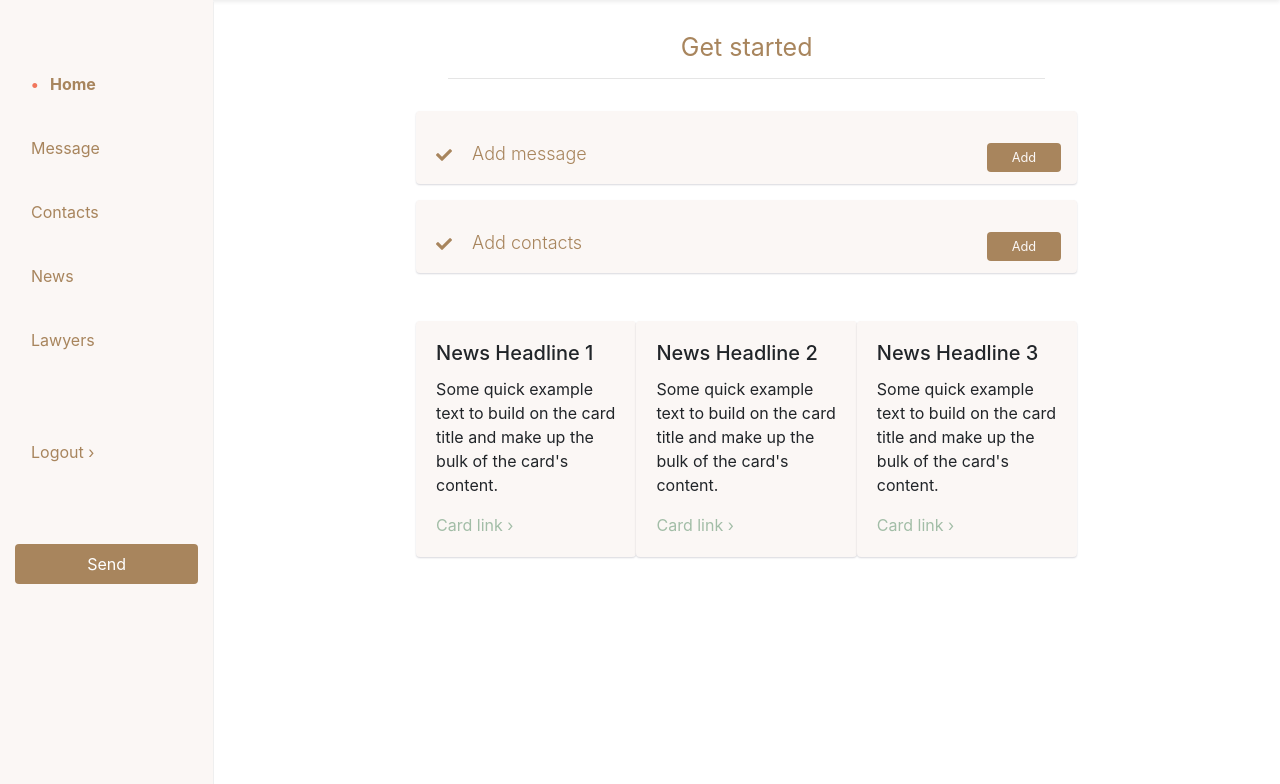
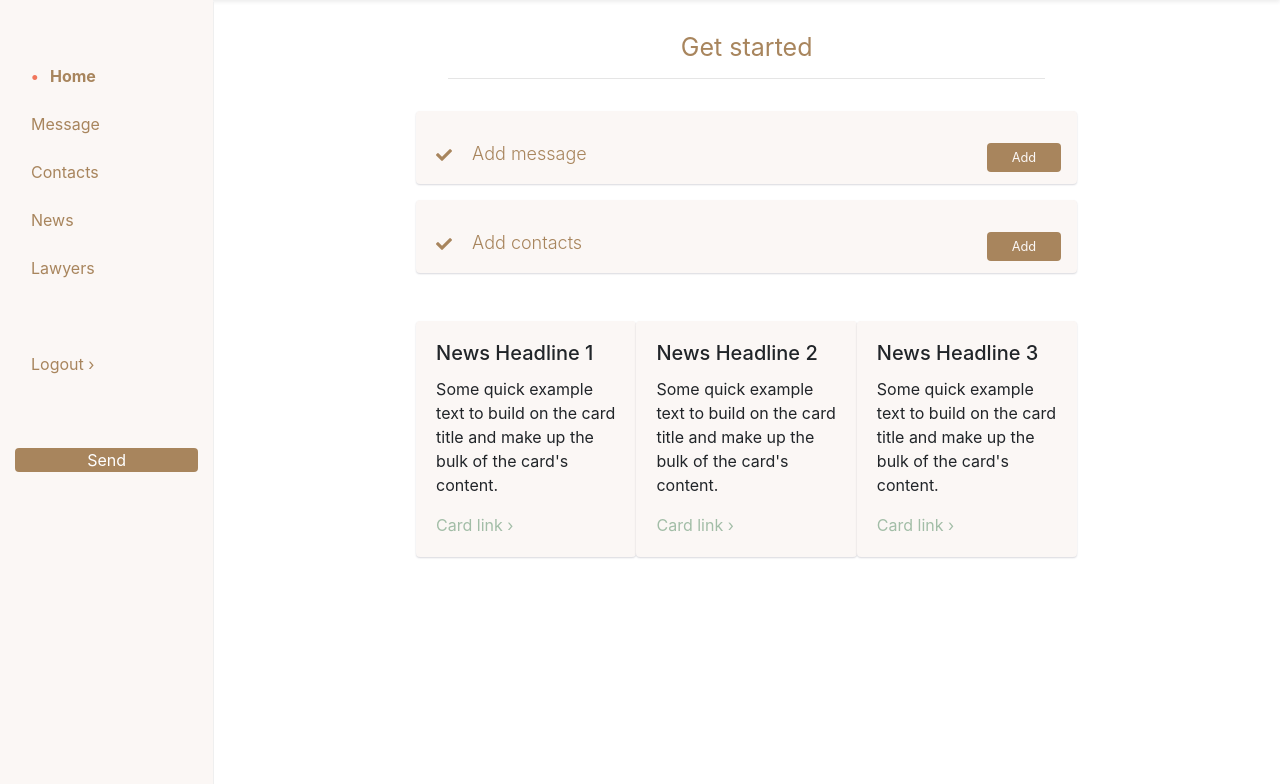
Before and after one commit to michebot/humano, a Flask app: page /user-home in a window 1280 px wide. Shown: the part 56-840 px from the top of the page. Run offline with Flask 2, Linux system fonts and the light colour scheme; the visitor is signed in with stand-in values (Sample User, id 1); data comes from the database, SQL or seed files in the repository; data that the repository does not hold is empty; some libraries are stand-ins or nearby versions.

Commit message:
Changing the spacing on the navigation

```diff
--- a/static/css/styles.css
+++ b/static/css/styles.css
@@ -117,6 +117,7 @@ img.one {
     color: #A8855D;
     font-weight: 400;
     font-size: 16px;
+    padding: 0rem 1rem;
 }
 
 .nav-link:hover {
```
